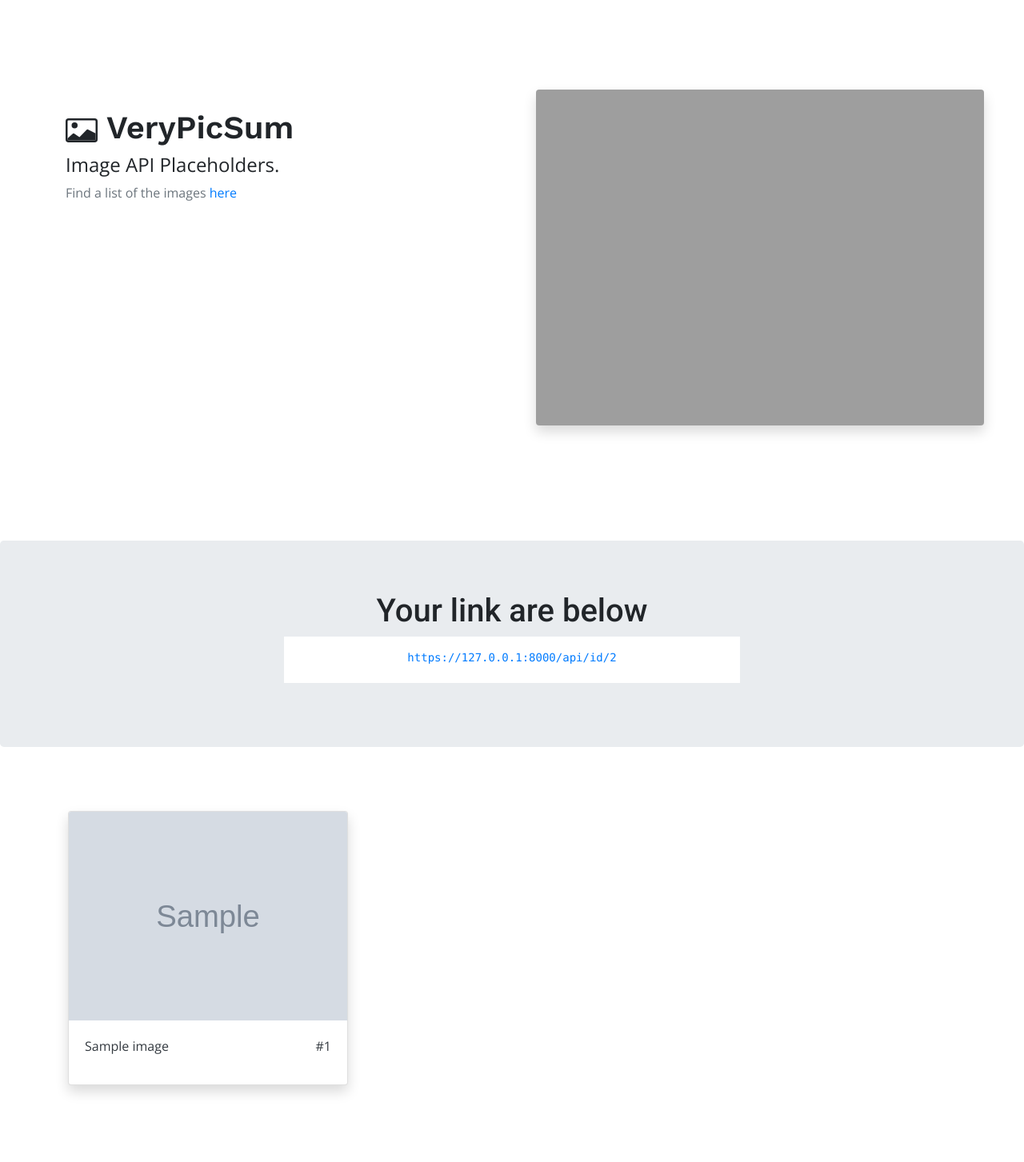
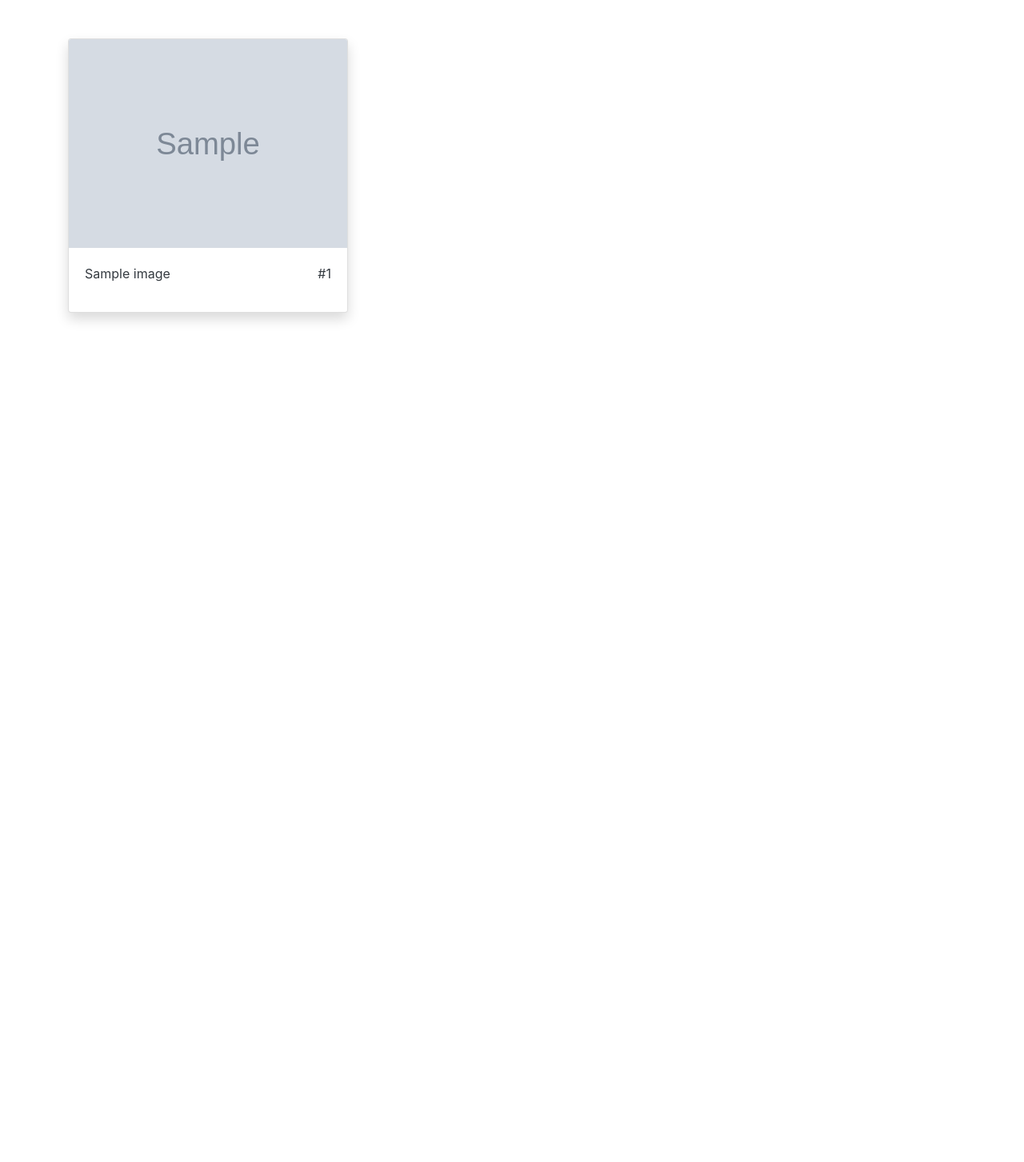
Before and after one commit to Max907-dev/beard, a Django app: page /images/images/ in a window 1280 px wide. Shown: the whole page at 80% size. After the commit the page ends 402 px from the top, so only its background shows below. Run offline with Django 4.2, Linux system fonts and the light colour scheme; tables that the repository leaves empty hold one stand-in row (values such as "Sample post"); grey boxes marked "Sample" are stand-in pictures; some libraries are stand-ins or nearby versions.

Commit message:
little change to Project

```diff
--- a/templates/images/show_all.html
+++ b/templates/images/show_all.html
@@ -3,76 +3,6 @@
 Welcome to Blog
 {% endblock %}
 {% block content %}
-<style>
-    @import url('https://fonts.googleapis.com/css2?family=Work+Sans:wght@400;600&display=swap');
-    @import url('https://fonts.googleapis.com/css2?family=Open+Sans:wght@300;400&family=Roboto:wght@500&display=swap');
-
-    h1 {
-        font-family: 'Work Sans', sans-serif;
-        font-weight: 600;
-    }
-
-    .txt-robo {
-        font-family: 'Roboto', sans-serif;
-        font-weight: 500
-    }
-
-    p {
-        font-family: 'Open Sans', sans-serif;
-    }
-
-    h4 {
-        font-weight: 300
-    }
-
-    .bg-dark {
-        background-color: #000000 !important;
-    }
-
-    .fs14 {
-        font-size: 14px;
-    }
-</style>
-<div class="container" style="max-width: 1240px;">
-    <div class="row pt-5">
-        <div class="col-12 col-md-6">
-            <section class="jumbotron bg-white">
-                <div class="container">
-                    <h1 class="pt-4"><svg width="1em" height="1em" viewBox="0 0 16 16" class="bi bi-card-image"
-                            fill="currentColor" xmlns="http://www.w3.org/2000/svg">
-                            <path fill-rule="evenodd"
-                                d="M14.5 3h-13a.5.5 0 0 0-.5.5v9a.5.5 0 0 0 .5.5h13a.5.5 0 0 0 .5-.5v-9a.5.5 0 0 0-.5-.5zm-13-1A1.5 1.5 0 0 0 0 3.5v9A1.5 1.5 0 0 0 1.5 14h13a1.5 1.5 0 0 0 1.5-1.5v-9A1.5 1.5 0 0 0 14.5 2h-13z" />
-                            <path
-                                d="M10.648 7.646a.5.5 0 0 1 .577-.093L15.002 9.5V13h-14v-1l2.646-2.354a.5.5 0 0 1 .63-.062l2.66 1.773 3.71-3.71z" />
-                            <path fill-rule="evenodd" d="M4.502 7a1.5 1.5 0 1 0 0-3 1.5 1.5 0 0 0 0 3z" />
-                        </svg> VeryPicSum
-                    </h1>
-                    <p class="h4">Image API Placeholders.</p>
-                    <p class="text-muted">
-                        Find a list of the images <a href="{% url 'images:images' %}">here</a>
-                    </p>
-                </div>
-            </section>
-        </div>
-        <div class=" d-none d-md-none d-md-block col-md-6">
-            <section class="jumbotron text-center bg-white px-0">
-                <div class="container">
-                    <img class="shadow mb-5 bg-white rounded" src="http://127.0.0.1:8000/api/id/2" width="100%">
-                </div>
-            </section>
-        </div>
-    </div>
-</div>
-<section class="jumbotron text-center">
-    <div class="container" style="max-width: 600px;">
-        <h1 class="txt-robo h1">Your link are below</h1>
-
-        <pre class="bg-white pt-3"><code><a href="http://127.0.0.1:8000/api/id/2">https://127.0.0.1:8000/api/id/2</a></code>
-            </pre>
-
-    </div>
-</section>
-
 <div class="container">
     <div class="py-5">
         <div class="row">
```
Also changed, not shown: templates/base/index.html (+4 -4 lines).
